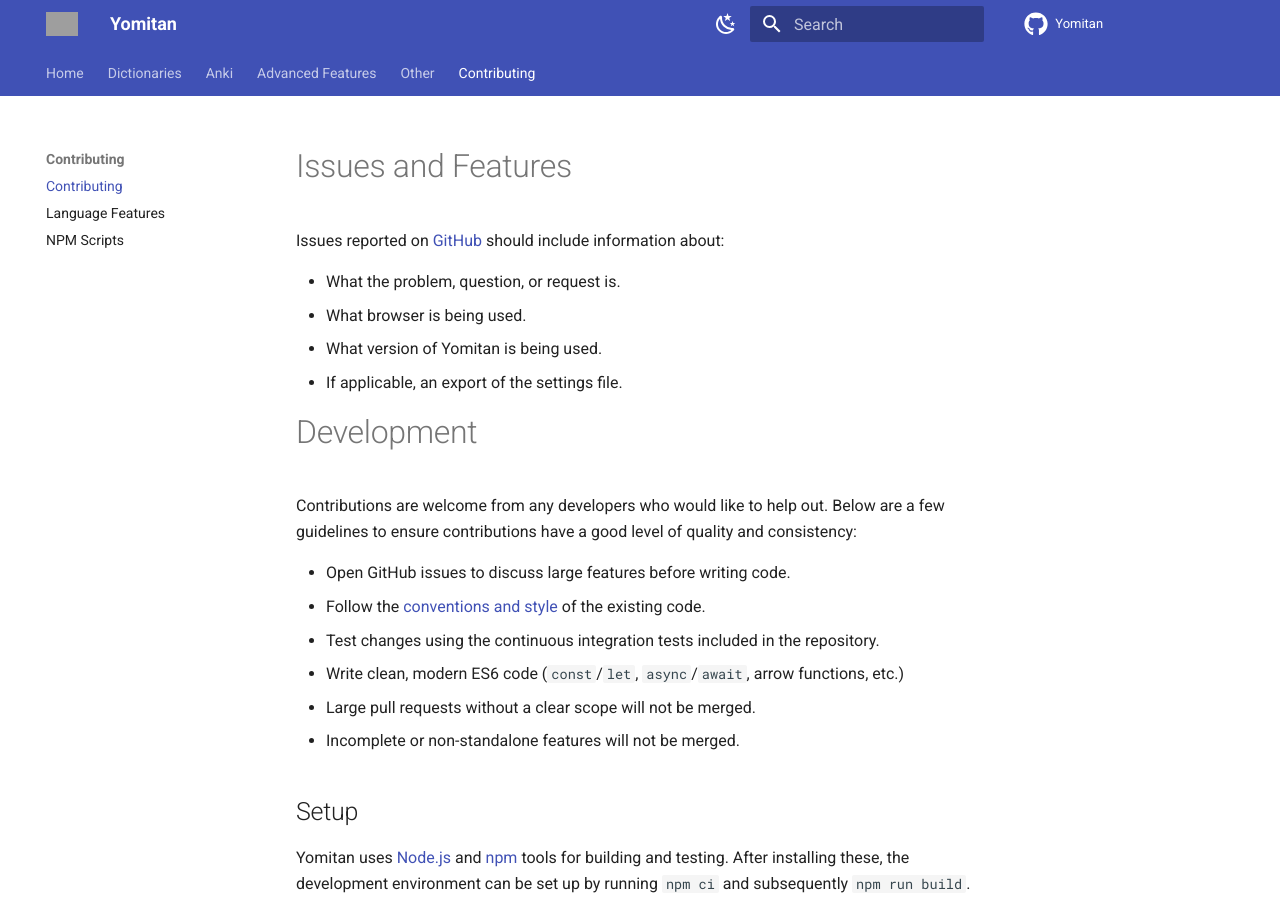
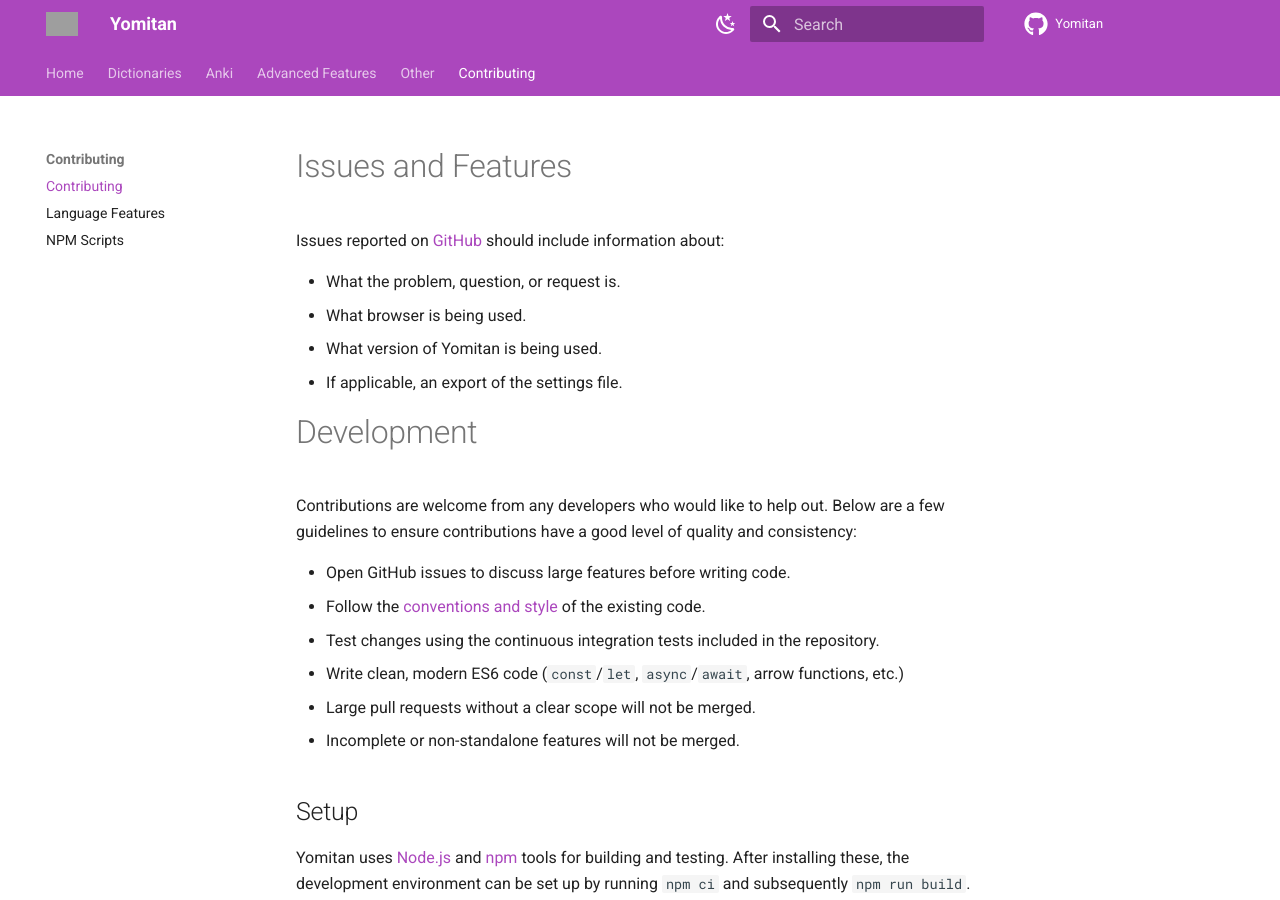
Before and after one commit to yomidevs/yomitan-wiki, an MkDocs documentation site: the page built from docs/contributing/index.md, in a window 1280 px wide and 900 px high. Built offline with MkDocs 1.6.1 and Material for MkDocs 9.7.7, drawn with Linux system fonts in a browser that asks for light colours; comment, search, counter and statistics services are not loaded; grey boxes are pictures that could not be loaded.

Commit message:
match yomitan color scheme

```diff
--- a/mkdocs.yml
+++ b/mkdocs.yml
@@ -49,15 +49,15 @@
       toggle:
         icon: material/weather-night
         name: Switch to dark mode
-      primary: indigo
-      accent: indigo
+      primary: purple
+      accent: pink
     - media: "(prefers-color-scheme: dark)"
       scheme: slate
       toggle:
         icon: material/white-balance-sunny
         name: Switch to light mode
-      primary: indigo
-      accent: indigo
+      primary: purple
+      accent: pink
 
 extra:
   homepage: https://cashewnuttynuts.github.io/home/
```
